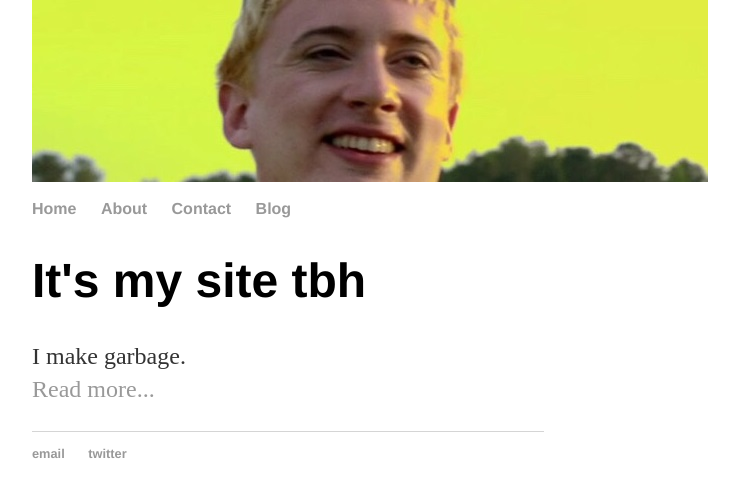
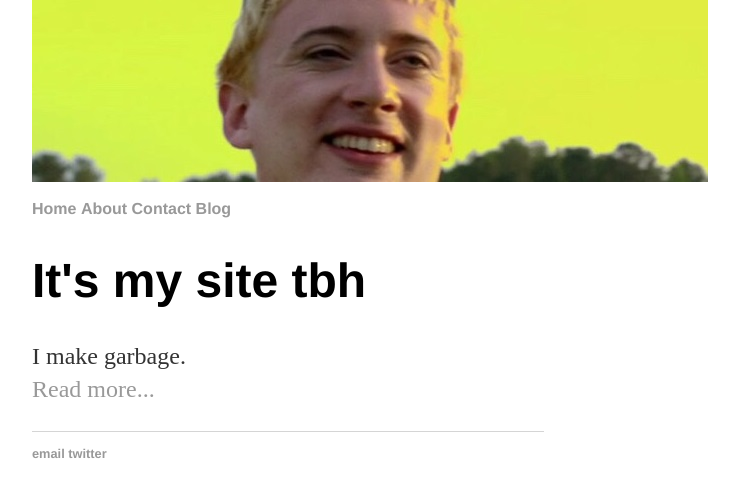
Before and after one commit to glasscaked/strip, a Jekyll site: the page built from index.html, in a window 1280 px wide. Shown: the top 497 px of the page, without its empty margins (352-1091 px from the left). Built offline with Jekyll 4.4.1, drawn with Linux system fonts in a browser that asks for light colours.

Commit message:
Update main.css

```diff
--- a/css/main.css
+++ b/css/main.css
@@ -12,7 +12,7 @@ h3 { font-size: 2.3em; }
 h4 { font-size: 1.9em; }
 
 nav ul, footer ul { font-size: 1em; font-family: 'Helvetica', 'Arial', 'Sans-Serif'; padding: 0px; list-style: none; font-weight: bold; }
-nav ul li, footer ul li { display: inline; margin-right: 20px; }
+nav ul li, footer ul li { display: inline-block; list-style-type: none;}
 
 footer { border-top: 1px solid #d5d5d5; font-size: .8em; }
 
```
